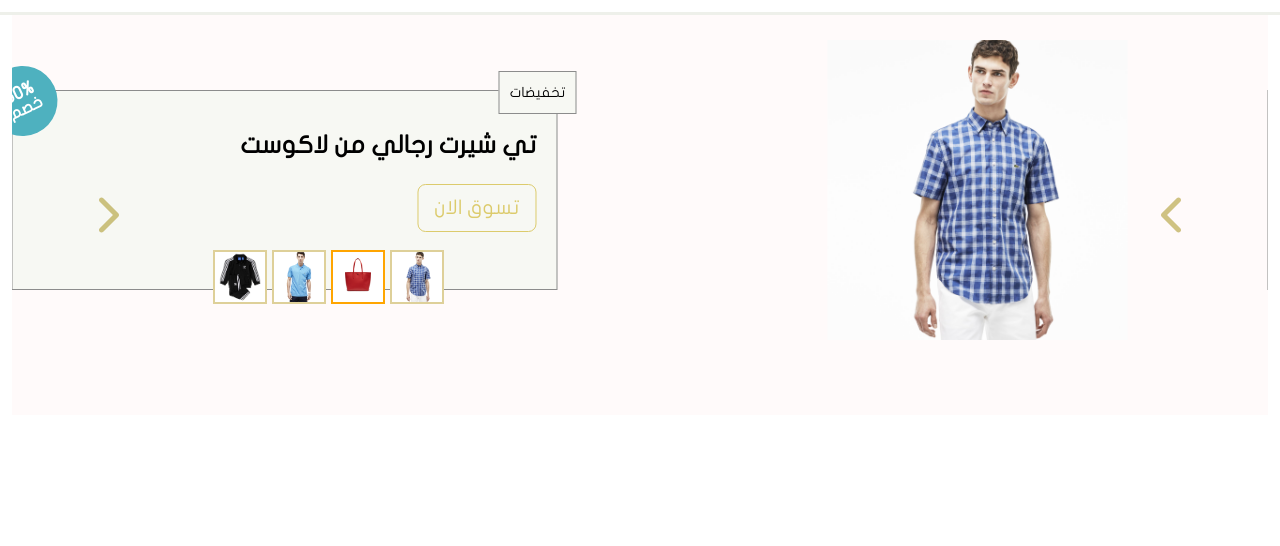
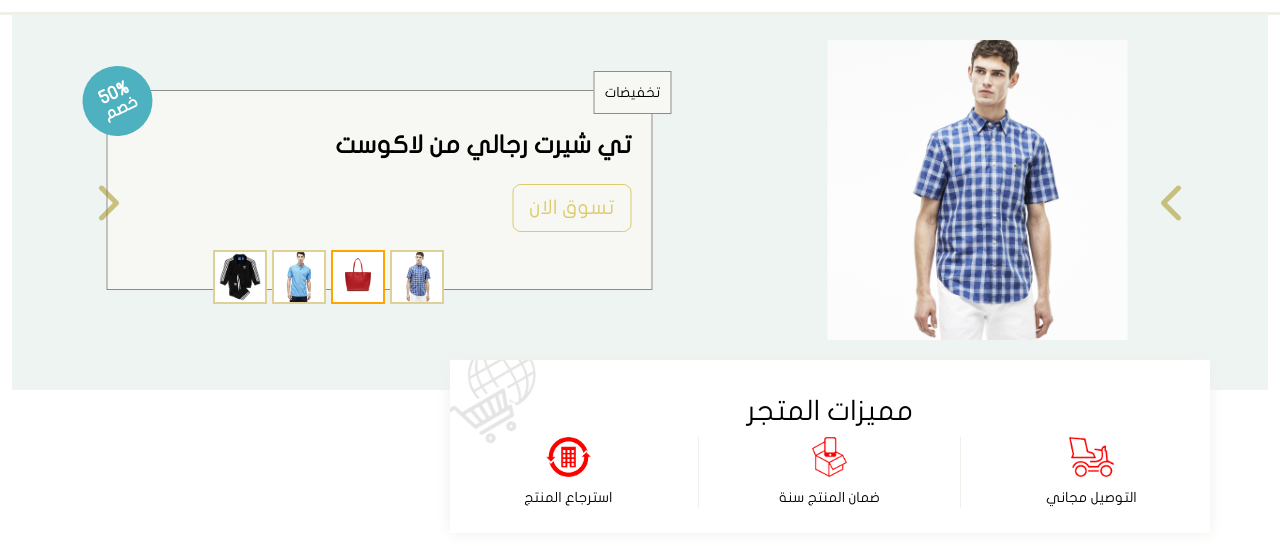
Before and after one commit to Salam-Kachi/ecommerce, a website built with webpack: page src/index.html in a window 1280 px wide. Shown: the part 70-616 px from the top of the page. Built offline with nearby package versions, Linux system fonts and the light colour scheme; a web font is replaced by a local one.

Commit message:
store feature done

```diff
--- a/src/css/style.css
+++ b/src/css/style.css
@@ -99,8 +99,8 @@ body{
 }
 /* عارض الشرائح */
 #carousel-featured {
-    height: 400px;
-    background-color: #fffafa;
+    height: 375px;
+        background-color: #eef4f2;
     padding-top: 25px;
 }
 
@@ -191,3 +191,22 @@ body{
     color:#a0890b;
     font-size: 40px;
 }
+#store-features {
+    background-color: white;
+    box-shadow: 0 0 15px #eef0ea;
+    background-image: url('../images/bg_features.png');
+    background-repeat: no-repeat;
+    background-size: auto 60%;
+    position: relative;
+    top: -30px;
+    padding: 35px 0 25px;
+    background-position: -10px -20px;
+}
+
+.feature>img {
+    height: 40px;
+    margin-bottom: 10px;
+}
+.feature+.feature{
+    border-right: 1px solid #eef0ea ;
+}
--- a/src/index.html
+++ b/src/index.html
@@ -81,6 +81,7 @@
             </nav>
         </div>
         <!-- نهىاية القائمة العلوية -->
+        <!-- المتتجات المميزة -->
         <div id="carousel-featured" class="carousel slide" data-bs-ride="carousel">
             <div class="carousel-indicators custom-carousel-indicator">
                 <img src="./images/lacoste_1.png" class="custom-indicator-primary active" data-bs-target="#carousel-featured" data-bs-slide-to="0"  alt="تي شيرت رجالي من لاكوست">
@@ -93,7 +94,7 @@
                 <div class="carousel-item active">
                     <div class="container">
                         <div class="row">
-                            <div class="col-4 offset-2">
+                            <div class="col-4 offset-1">
                                 <img src="./images/lacoste_1.jpg" alt="">
                             </div>
                             <div class="col-6">
@@ -115,7 +116,7 @@
                 <div class="carousel-item">
                     <div class="container">
                         <div class="row">
-                            <div class="col-4 offset-2">
+                            <div class="col-4 offset-1">
                                 <img src="./images/lacoste_2.png" alt="">
                             </div>
                             <div class="col-6">
@@ -133,7 +134,7 @@
                 <div class="carousel-item">
                     <div class="container">
                         <div class="row">
-                            <div class="col-4 offset-2">
+                            <div class="col-4 offset-1">
                                 <img src="./images/lacoste_3.png" alt="">
                             </div>
                             <div class="col-6">
@@ -151,7 +152,7 @@
                 <div class="carousel-item">
                     <div class="container">
                         <div class="row">
-                            <div class="col-4 offset-2">
+                            <div class="col-4 offset-1">
                                 <img src="./images/adidas_3.png" alt="">
                             </div>
                             <div class="col-6">
@@ -174,6 +175,28 @@
                 <i class="fa-solid fa-chevron-left"></i>
             </button>
         </div>
+        <!-- نهاية المتتجات المميزة -->
+        <div class="container">
+            <div class="row">
+                <div id="store-features" class="col-8 offset-3">
+                    <h3 class="text-center">مميزات المتجر</h3>
+                    <div class="row">
+                        <div class="col-4 text-center feature">
+                            <img src="./images/feature_1.png" alt="feature_1">
+                            <div>التوصيل مجاني</div>
+                        </div>
+                        <div class="col-4 text-center feature">
+                            <img src="./images/feature_2.png" alt="feature_2">
+                            <div>ضمان المنتج سنة</div>
+                        </div>
+                        <div class="col-4 text-center feature">
+                            <img src="./images/feature_3.png" alt="feature_3">
+                            <div>استرجاع المنتج</div>
+                        </div>
+                    </div>
+                </div>
+            </div>
+        </div>
     </div>
 </body>
 </html>
```
